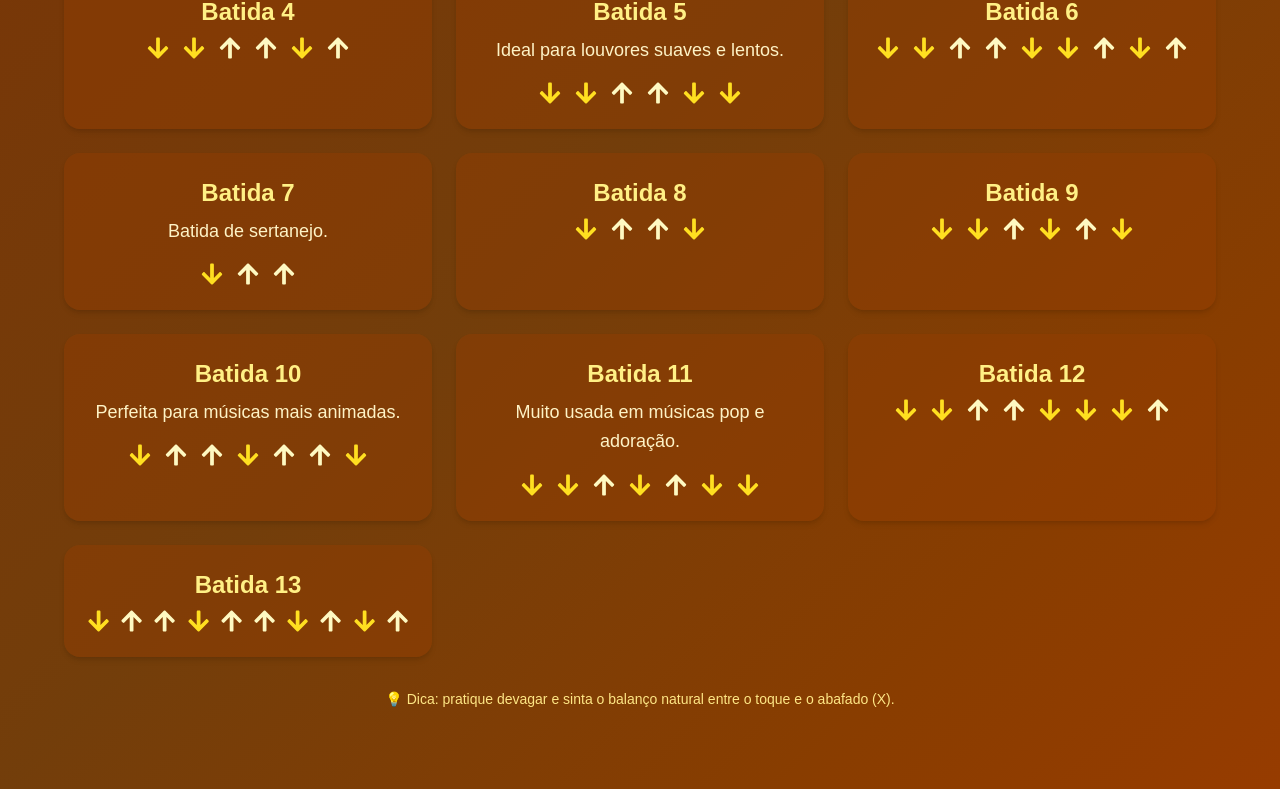
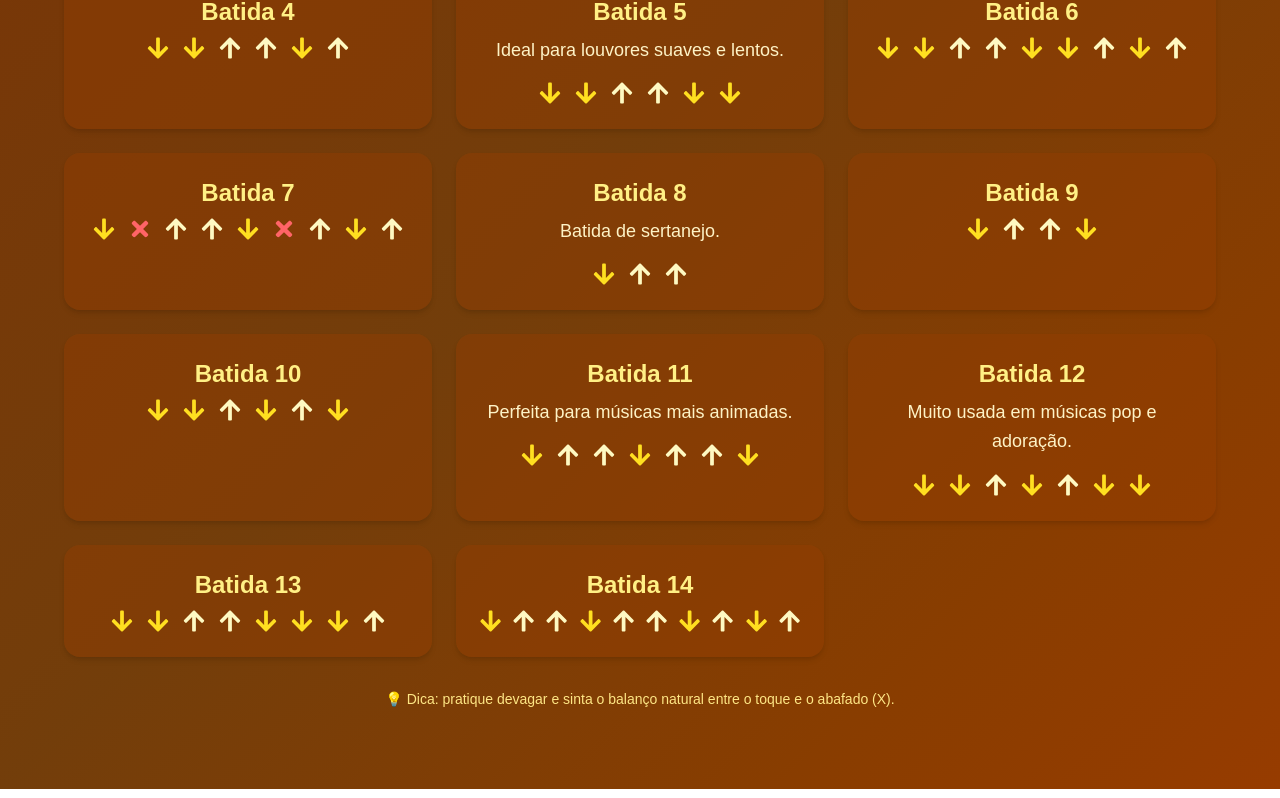
Before and after one commit to robsonalbuquerquedev/learningguitar, a Next.js app: page /batidas-basicas in a window 1280 px wide. Shown: the part 583-1381 px from the top of the page. Built offline with nearby package versions, Linux system fonts and the light colour scheme.

Commit message:
update: atualizar rota batidas-basicas

```diff
--- a/src/app/batidas-basicas/page.tsx
+++ b/src/app/batidas-basicas/page.tsx
@@ -10,13 +10,14 @@ const batidas = [
     { nome: "Batida 4", padrao: ["down", "down", "up", "up", "down", "up"] },
     { nome: "Batida 5", padrao: ["down", "down", "up", "up", "down", "down"], descricao: "Ideal para louvores suaves e lentos." },
     { nome: "Batida 6", padrao: ["down", "down", "up", "up", "down", "down", "up", "down", "up"] },
-    { nome: "Batida 7", padrao: ["down", "up", "up"], descricao: "Batida de sertanejo." },
-    { nome: "Batida 8", padrao: ["down", "up", "up", "down"] },
-    { nome: "Batida 9", padrao: ["down", "down", "up", "down", "up", "down"] },
-    { nome: "Batida 10", padrao: ["down", "up", "up", "down", "up", "up", "down"], descricao: "Perfeita para músicas mais animadas." },
-    { nome: "Batida 11", padrao: ["down", "down", "up", "down", "up", "down", "down"], descricao: "Muito usada em músicas pop e adoração." },
-    { nome: "Batida 12", padrao: ["down", "down", "up", "up", "down", "down", "down", "up"] },
-    { nome: "Batida 13", padrao: ["down", "up", "up", "down", "up", "up", "down", "up", "down", "up"] },
+    { nome: "Batida 7", padrao: ["down", "mute", "up", "up", "down", "mute", "up", "down", "up"] },
+    { nome: "Batida 8", padrao: ["down", "up", "up"], descricao: "Batida de sertanejo." },
+    { nome: "Batida 9", padrao: ["down", "up", "up", "down"] },
+    { nome: "Batida 10", padrao: ["down", "down", "up", "down", "up", "down"] },
+    { nome: "Batida 11", padrao: ["down", "up", "up", "down", "up", "up", "down"], descricao: "Perfeita para músicas mais animadas." },
+    { nome: "Batida 12", padrao: ["down", "down", "up", "down", "up", "down", "down"], descricao: "Muito usada em músicas pop e adoração." },
+    { nome: "Batida 13", padrao: ["down", "down", "up", "up", "down", "down", "down", "up"] },
+    { nome: "Batida 14", padrao: ["down", "up", "up", "down", "up", "up", "down", "up", "down", "up"] },
 ];
 
 export default function Batidas() {
```
